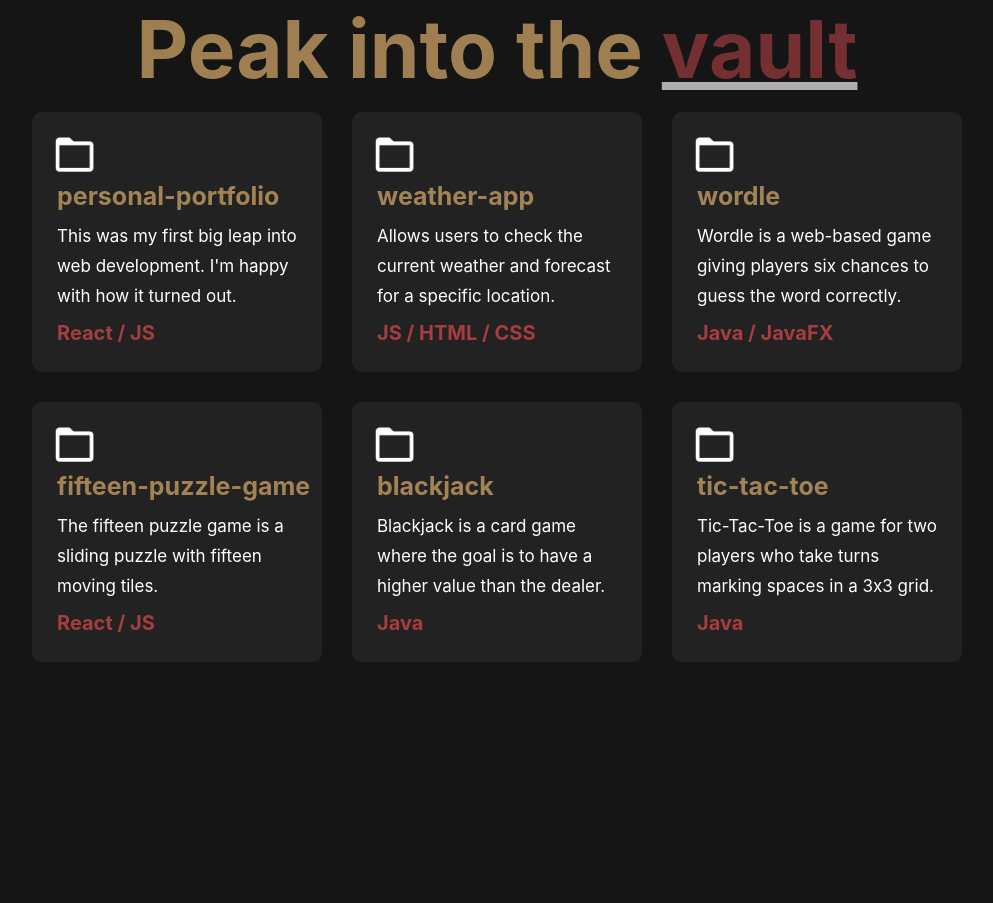
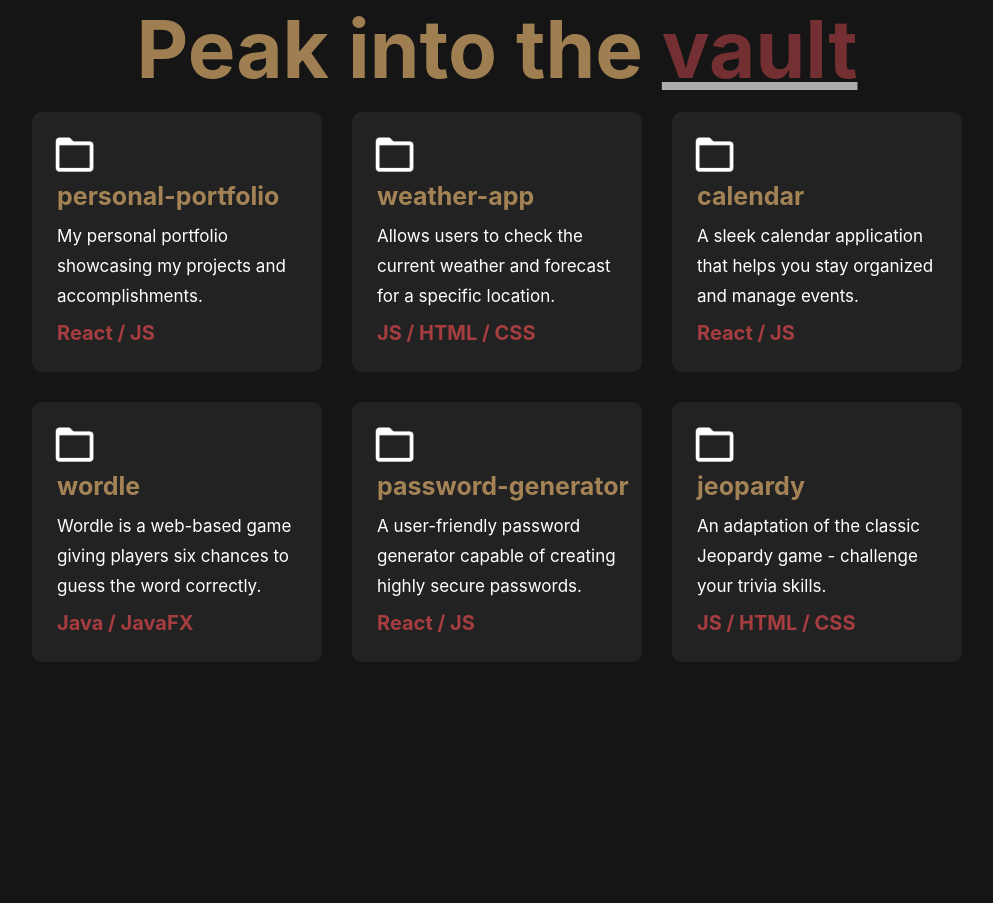
Before and after one commit to jegirhiny/jegirhiny.github.io, a React (Create React App) app: page / in a window 1280 px wide. Shown: the part 1710-2613 px from the top of the page, without its empty margins (143-1136 px from the left). Built offline with nearby package versions, Linux system fonts and the light colour scheme.

Commit message:
Sepereated each project into a new component

```diff
--- a/src/components/featured-projects/featured-projects.component.jsx
+++ b/src/components/featured-projects/featured-projects.component.jsx
@@ -1,3 +1,4 @@
+import ProjectItem from '../project-item/project-item.components';
 import './featured-projects.styles.css';
 
 const Projects = () => {
@@ -8,42 +9,12 @@ const Projects = () => {
                 <h2>Peak into the <a href='https://github.com/jegirhiny' className='vault'>vault</a></h2>
             </div>
             <div className='projects-div'>
-                <div className='projects-div-inner'>
-                    <img src='../images/folder-logo.png'></img>
-                    <h2>personal-portfolio</h2>
-                    <p>This was my first big leap into web development. I'm happy with how it turned out.</p>
-                    <h3>React / JS</h3>
-                </div>
-                <div className='projects-div-inner'>
-                    <img src='../images/folder-logo.png'></img>
-                    <h2>weather-app</h2>
-                    <p>Allows users to check the current weather and forecast for a specific location.</p>
-                    <h3>JS / HTML / CSS</h3>
-                </div>
-                <div className='projects-div-inner'>
-                    <img src='../images/folder-logo.png'></img>
-                    <h2>wordle</h2>
-                    <p>Wordle is a web-based game giving players six chances to guess the word correctly.</p>
-                    <h3>Java / JavaFX</h3>
-                </div>
-                <div className='projects-div-inner'>
-                    <img src='../images/folder-logo.png'></img>
-                    <h2>fifteen-puzzle-game</h2>
-                    <p>The fifteen puzzle game is a sliding puzzle with fifteen moving tiles.</p>
-                    <h3>React / JS</h3>
-                </div>
-                <div className='projects-div-inner'>
-                    <img src='../images/folder-logo.png'></img>
-                    <h2>blackjack</h2>
-                    <p>Blackjack is a card game where the goal is to have a higher value than the dealer.</p>
-                    <h3>Java</h3>
-                </div>
-                <div className='projects-div-inner'>
-                    <img src='../images/folder-logo.png'></img>
-                    <h2>tic-tac-toe</h2>
-                    <p>Tic-Tac-Toe is a game for two players who take turns marking spaces in a 3x3 grid.</p>
-                    <h3>Java</h3>
-                </div>
+                <ProjectItem title="personal-portfolio" description="My personal portfolio showcasing my projects and accomplishments." technologies="React / JS" />
+                <ProjectItem title="weather-app" description="Allows users to check the current weather and forecast for a specific location." technologies="JS / HTML / CSS" />
+                <ProjectItem title="calendar" description="A sleek calendar application that helps you stay organized and manage events." technologies="React / JS" />
+                <ProjectItem title="wordle" description="Wordle is a web-based game giving players six chances to guess the word correctly." technologies="Java / JavaFX" />
+                <ProjectItem title="password-generator" description="A user-friendly password generator capable of creating highly secure passwords." technologies="React / JS" />
+                <ProjectItem title="jeopardy" description="An adaptation of the classic Jeopardy game - challenge your trivia skills." technologies="JS / HTML / CSS" />
             </div>
         </section>
     );
--- a/src/components/featured-projects/featured-projects.styles.css
+++ b/src/components/featured-projects/featured-projects.styles.css
@@ -18,34 +18,6 @@
     width: 960px;
 }
 
-.projects-div-inner {
-    width: 290px;
-    height: 260px;
-    border-radius: 10px;
-    background-color: #222222;
-    margin: 15px;
-}
-
-.projects-div-inner * {
-    margin-left: 25px;
-}
-
-.projects-div-inner img {
-    margin: 20px 0 0 20px;
-    width: 45px;
-}
-
-.projects-div-inner h2 {
-    font-size: 25px;
-    text-align: left;
-}
-
-.projects-div-inner p {
-    margin: 10px 25px;
-    font-size: 17px;
-    width: fit-content;
-}
-
 .vault {
     font-size: inherit;
     color: #A63D40;
--- /dev/null
+++ b/src/components/project-item/project-item.components.jsx
@@ -0,0 +1,14 @@
+import './project-item.styles.css';
+
+const ProjectItem = ({ title, description, technologies}) => {
+    return (
+        <div className='projects-div-inner'>
+            <img src='../images/folder-logo.png'></img>
+            <h2>{title}</h2>
+            <p>{description}</p>
+            <h3>{technologies}</h3>
+        </div>
+    )
+}
+
+export default ProjectItem;
--- /dev/null
+++ b/src/components/project-item/project-item.styles.css
@@ -0,0 +1,27 @@
+.projects-div-inner {
+    width: 290px;
+    height: 260px;
+    border-radius: 10px;
+    background-color: #222222;
+    margin: 15px;
+}
+
+.projects-div-inner * {
+    margin-left: 25px;
+}
+
+.projects-div-inner img {
+    margin: 20px 0 0 20px;
+    width: 45px;
+}
+
+.projects-div-inner h2 {
+    font-size: 25px;
+    text-align: left;
+}
+
+.projects-div-inner p {
+    margin: 10px 25px;
+    font-size: 17px;
+    width: fit-content;
+}
```
